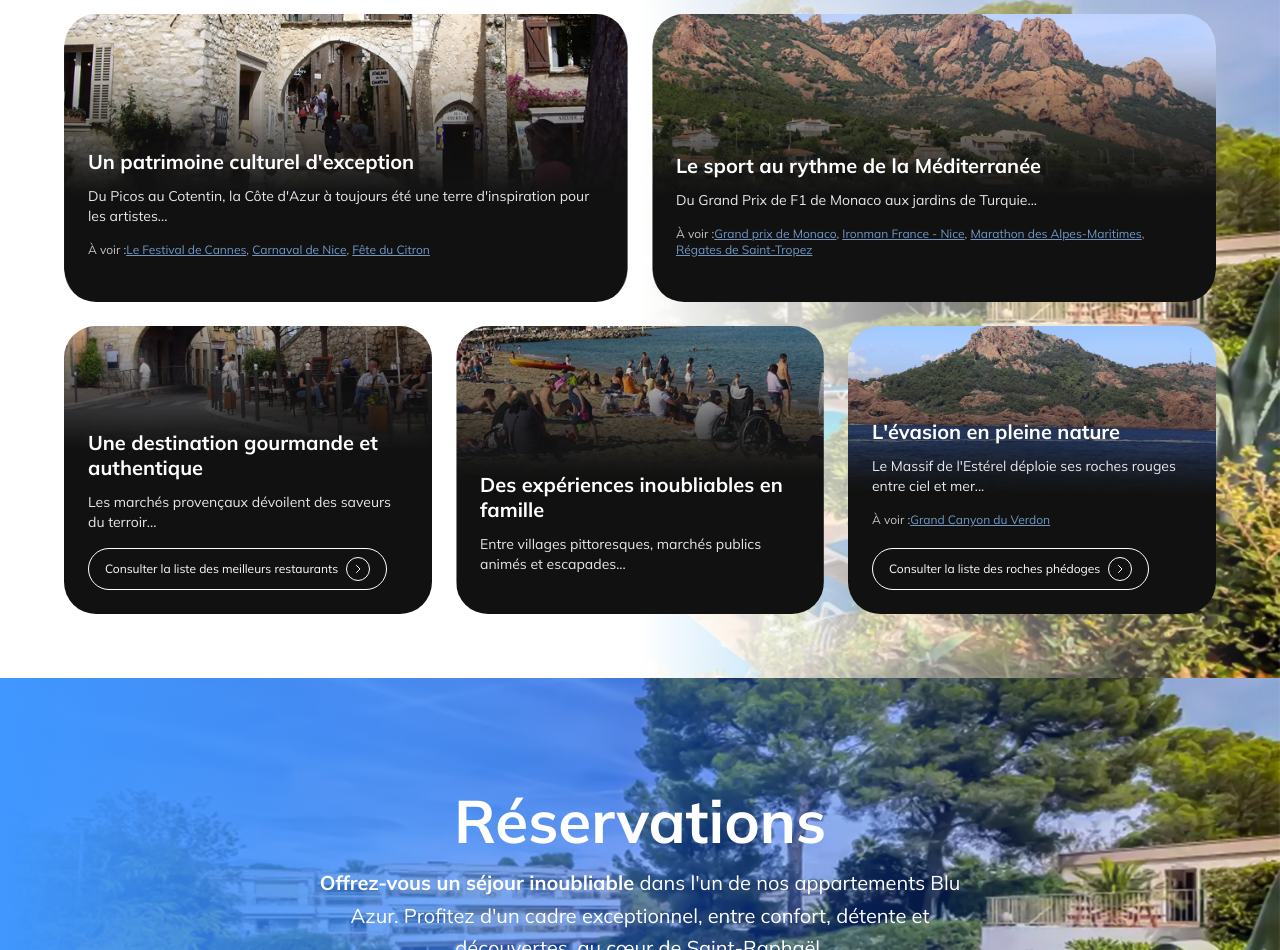
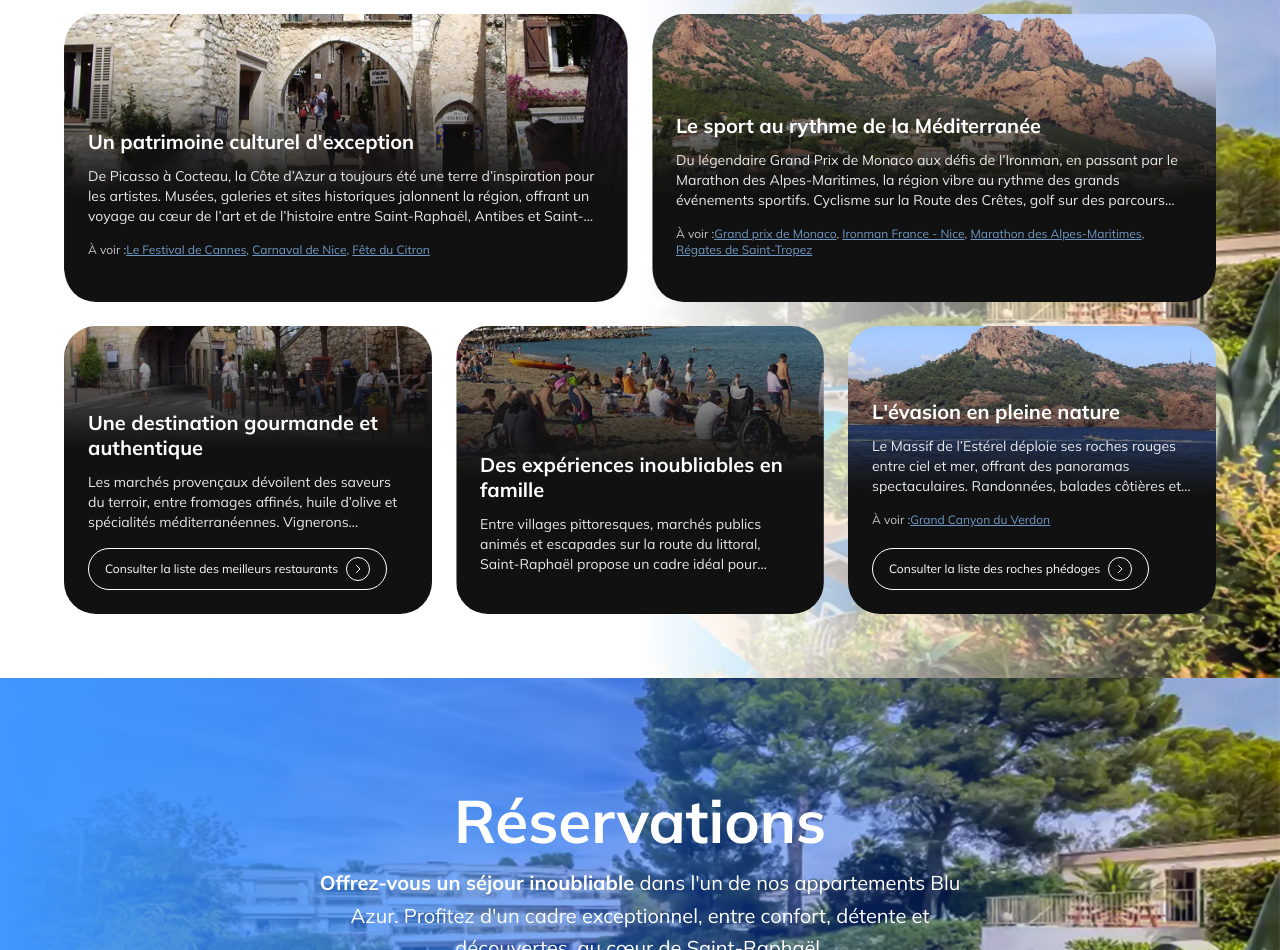
Before and after one commit to tafikaSeth/integration-blu-azur, a React (Vite) app: page / in a window 1280 px wide. Shown: the part 3740-4690 px from the top of the page. Built offline with nearby package versions, Linux system fonts and the light colour scheme.

Commit message:
vérification des textes

```diff
--- a/src/constants/index.ts
+++ b/src/constants/index.ts
@@ -52,7 +52,7 @@ export const TOURISM_DATA_TOP: CardData[] = [
   {
     id: '1',
     title: 'Un patrimoine culturel d\'exception',
-    description: 'Du Picos au Cotentin, la Côte d\'Azur à toujours été une terre d\'inspiration pour les artistes...',
+    description: 'De Picasso à Cocteau, la Côte d’Azur a toujours été une terre d’inspiration pour les artistes. Musées, galeries et sites historiques jalonnent la région, offrant un voyage au cœur de l’art et de l’histoire entre Saint-Raphaël, Antibes et Saint-Paul-de-Vence.',
     imageUrl: STPAUL_IMG,
     links: [
       { text: 'Le Festival de Cannes', url: '#' },
@@ -64,7 +64,7 @@ export const TOURISM_DATA_TOP: CardData[] = [
   {
     id: '2',
     title: 'Le sport au rythme de la Méditerranée',
-    description: 'Du Grand Prix de F1 de Monaco aux jardins de Turquie...',
+    description: 'Du légendaire Grand Prix de Monaco aux défis de l’Ironman, en passant par le Marathon des Alpes-Maritimes, la région vibre au rythme des grands événements sportifs. Cyclisme sur la Route des Crêtes, golf sur des parcours prestigieux et voile lors des Régates de Saint-Tropez complètent ce décor idéal pour les amateurs de sport et d’adrénaline',
     imageUrl: SPORT_IMG,
     links: [
       { text: 'Grand prix de Monaco', url: '#' },
@@ -80,7 +80,7 @@ export const TOURISM_DATA_BOTTOM: CardData[] = [
   {
     id: '3',
     title: 'Une destination gourmande et authentique',
-    description: 'Les marchés provençaux dévoilent des saveurs du terroir...',
+    description: 'Les marchés provençaux dévoilent des saveurs du terroir, entre fromages affinés, huile d’olive et spécialités méditerranéennes. Vignerons passionnés et restaurants raffinés offrent une expérience gastronomique où tradition et créativité se rencontrent dans un cadre enchanteur.',
     imageUrl: GOURMAND_IMG,
     buttonText: 'Consulter la liste des meilleurs restaurants',
     variant: 'default'
@@ -88,14 +88,14 @@ export const TOURISM_DATA_BOTTOM: CardData[] = [
   {
     id: '4',
     title: 'Des expériences inoubliables en famille',
-    description: 'Entre villages pittoresques, marchés publics animés et escapades...',
+    description: 'Entre villages pittoresques, marchés publics animés et escapades sur la route du littoral, Saint-Raphaël propose un cadre idéal pour partager des moments inoubliables. La diversité des activités en plein air fait de la région une destination prisée par les amateurs de découvertes et d’aventures en famille.',
     imageUrl: FAMILLE_IMG,
     variant: 'default'
   },
   {
     id: '5',
     title: 'L\'évasion en pleine nature',
-    description: 'Le Massif de l\'Estérel déploie ses roches rouges entre ciel et mer...',
+    description: 'Le Massif de l’Estérel déploie ses roches rouges entre ciel et mer, offrant des panoramas spectaculaires. Randonnées, balades côtières et sentiers sauvages permettent de s’imprégner d’un environnement préservé, idéal pour une parenthèse hors du temps.',
     imageUrl: NATURE_IMG,
     links: [
       { text: 'Grand Canyon du Verdon', url: '#' }
```
